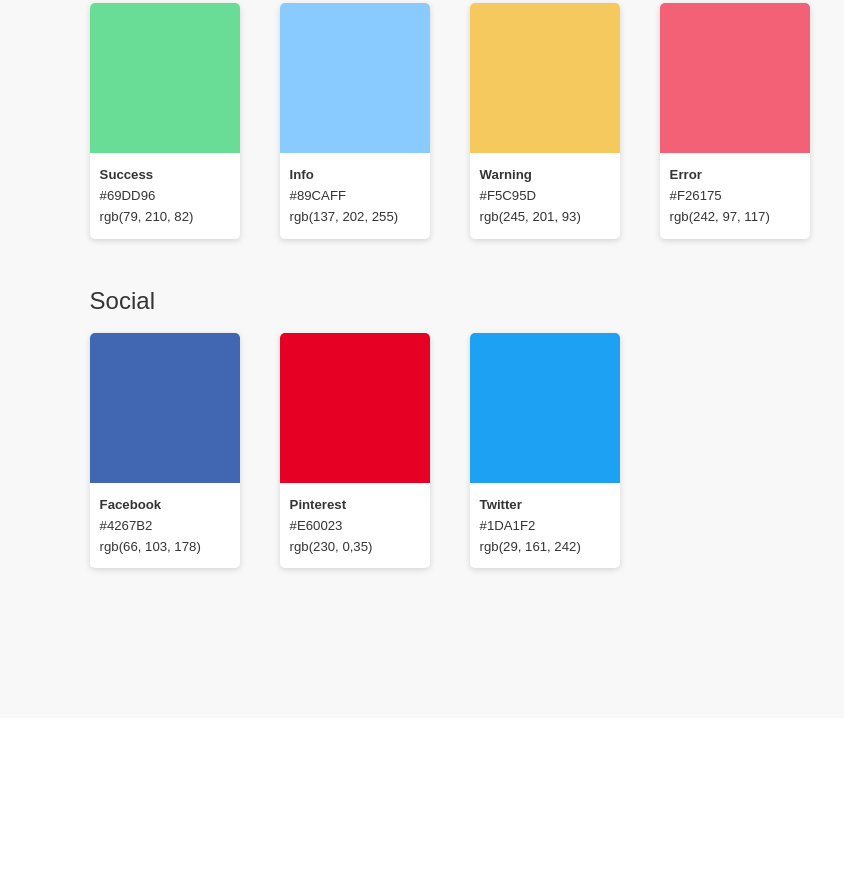
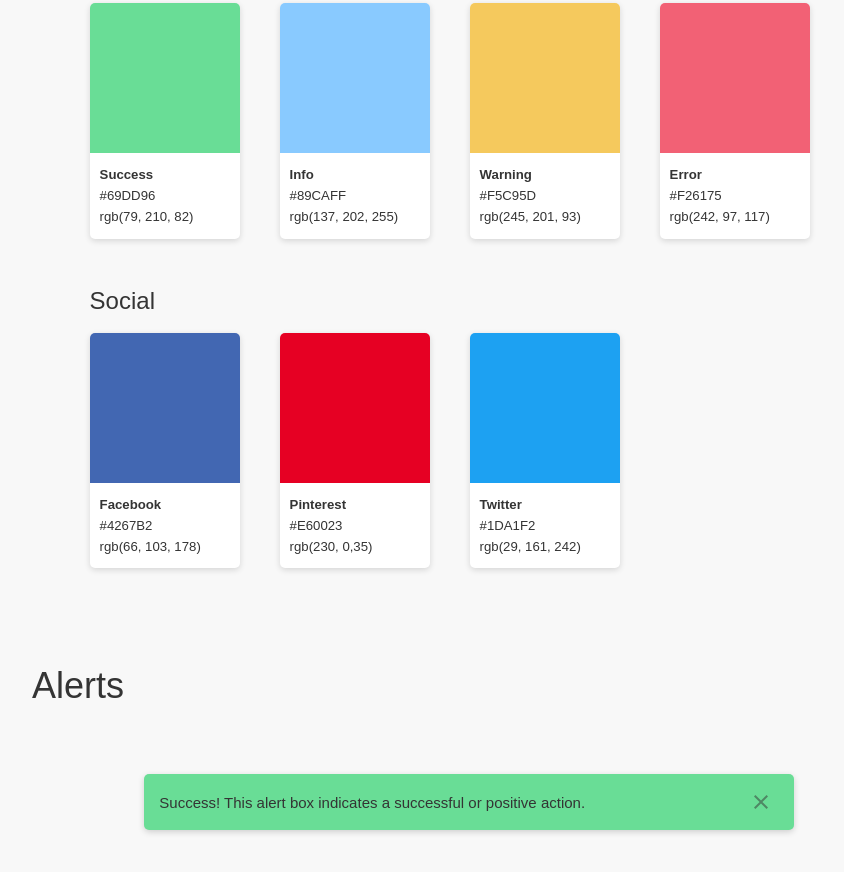
Before and after one commit to luxotus/ui-components-library, a website built with webpack: page index.html in a window 1280 px wide. Shown: the part 4132-5004 px from the top of the page, without its empty margins (32-876 px from the left). Before the commit the page ends 4850 px from the top, so only its background shows below. Built offline with nearby package versions, Linux system fonts and the light colour scheme; a small style sheet from the web is missing; a web font is replaced by a local one.

Commit message:
added success alert

```diff
--- a/index.html
+++ b/index.html
@@ -1060,6 +1060,31 @@
         </div>
       </div>
     </section>
+    <section class="alerts-sec">
+      <h1 class="title">Alerts</h1>
+      <div class="sub-section">
+        <div class="sub-section">
+          <div class="alert-wrapper">
+            <div class="alert-item">
+              <div class="alert alert-success">
+                <p>Success! This alert box indicates a successful or positive action.</p>
+                <button class="close-alert">
+                  <span class="icon">
+                    <svg xmlns="http://www.w3.org/2000/svg" width="24" height="24" viewBox="0 0 24 24">
+                      <path d="M19 6.41L17.59 5 12 10.59 6.41 5 5 6.41 10.59 12 5 17.59 6.41 19 12 13.41 17.59 19 19 17.59 13.41 12z"/>
+                      <path d="M0 0h24v24H0z" fill="none"/>
+                    </svg>
+                  </span>
+                </button>
+              </div>
+              <div class="view-code">
+                <button data-title="Alert - Success" data-target=".alert" data-css="sass/components/alerts/_alerts.scss">View Code</button>
+              </div>
+            </div>
+          </div>
+        </div>
+      </div>
+    </section>
   </div>
   <script src="public/scripts/main.js"></script>
 </body>
--- /dev/null
+++ b/sass/components/alerts/_alerts.scss
@@ -0,0 +1,51 @@
+.alert {
+  display: flex;
+  align-items: center;
+  justify-content: space-between;
+  padding: 15px 15px;
+  border-radius: 5px;
+  box-shadow: 0px 2px 6px 0px rgba(0, 0, 0, 0.17);
+}
+
+.alert p {
+  font-size: 15px;
+  font-weight: 500;
+}
+
+.alert .close-alert {
+  border: none;
+  background-color: transparent;
+  opacity: 0.5;
+}
+
+.alert .close-alert:hover {
+  opacity: 1;
+}
+
+.alert .close-alert .icon {
+  display: block;
+  height: 24px;
+  width: 24px;
+}
+
+.alert .close-alert .icon svg {
+  height: 100%;
+  width: 100%;
+  fill: #343434;
+}
+
+.alert-success {
+  background-color: #69dd96;
+}
+
+.alert-info {
+  background-color: #89CAFF;
+}
+
+.alert-warning {
+  background-color: #F5C95D;
+}
+
+.alert-error {
+  background-color: #F26175;
+}
--- a/sass/main.scss
+++ b/sass/main.scss
@@ -16,6 +16,7 @@
 @import 'sections/typography';
 @import 'sections/colors';
 @import 'sections/icons';
+@import 'sections/alerts';
 
 // Vendors
 @import 'vendors/hljs';
--- /dev/null
+++ b/sass/sections/_alerts.scss
@@ -0,0 +1,31 @@
+.alerts-sec {
+  .alert-wrapper {
+    padding-top: 20px;
+
+    .view-code {
+      position: relative;
+      height: 34px;
+      width: 100%;
+      margin-bottom: 10px;
+
+      button {
+        position: absolute;
+        left: 0;
+        display: none;
+        margin: 10px auto 0;
+      }
+    }
+
+    .alert-item:hover .view-code button {
+      display: block;
+    }
+
+    .alert {
+      display: flex;
+      max-width: 650px;
+      width: 100%;
+    }
+
+    @import '../components/alerts/alerts';
+  }
+}
```
Also changed, not shown: public/styles/main.css.
